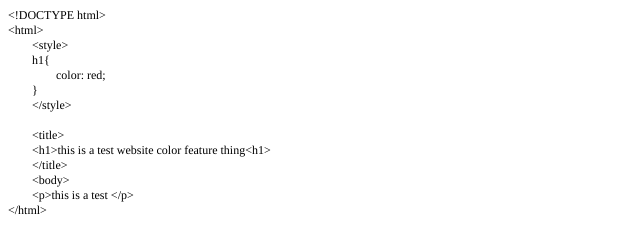
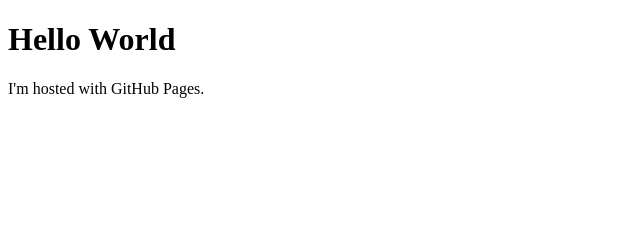
Before and after one commit to troyrich2/troyrich2.github.io, a plain HTML site: page index.html in a window 1280 px wide. Shown: the whole page, without its empty margins (0-640 px from the left). Drawn offline with Linux system fonts and the light colour scheme.

Commit message:
test
test

```diff
--- a/index.html
+++ b/index.html
@@ -1,32 +1,7 @@
-<!DOCTYPE html PUBLIC "-//W3C//DTD HTML 4.01//EN" "http://www.w3.org/TR/html4/strict.dtd">
+<!DOCTYPE html>
 <html>
-<head>
-  <meta http-equiv="Content-Type" content="text/html; charset=utf-8">
-  <meta http-equiv="Content-Style-Type" content="text/css">
-  <title></title>
-  <meta name="Generator" content="Cocoa HTML Writer">
-  <meta name="CocoaVersion" content="2022.3">
-  <style type="text/css">
-    p.p1 {margin: 0.0px 0.0px 0.0px 0.0px; font: 12.0px Times; color: #000000; -webkit-text-stroke: #000000}
-    p.p2 {margin: 0.0px 0.0px 0.0px 0.0px; font: 12.0px Times; color: #000000; -webkit-text-stroke: #000000; min-height: 14.0px}
-    span.s1 {font-kerning: none}
-    span.Apple-tab-span {white-space:pre}
-  </style>
-</head>
 <body>
-<p class="p1"><span class="s1">&lt;!DOCTYPE html&gt;</span></p>
-<p class="p1"><span class="s1">&lt;html&gt;</span></p>
-<p class="p1"><span class="s1"><span class="Apple-tab-span">	</span>&lt;style&gt;</span></p>
-<p class="p1"><span class="s1"><span class="Apple-tab-span">	</span>h1{</span></p>
-<p class="p1"><span class="s1"><span class="Apple-tab-span">	</span><span class="Apple-tab-span">	</span>color: red;</span></p>
-<p class="p1"><span class="s1"><span class="Apple-tab-span">	</span>}</span></p>
-<p class="p1"><span class="s1"><span class="Apple-tab-span">	</span>&lt;/style&gt;</span></p>
-<p class="p2"><span class="s1"><span class="Apple-tab-span">	</span></span></p>
-<p class="p1"><span class="s1"><span class="Apple-tab-span">	</span>&lt;title&gt;</span></p>
-<p class="p1"><span class="s1"><span class="Apple-tab-span">	</span>&lt;h1&gt;this is a test website color feature thing&lt;h1&gt;<span class="Apple-tab-span">	</span></span></p>
-<p class="p1"><span class="s1"><span class="Apple-tab-span">	</span>&lt;/title&gt;</span></p>
-<p class="p1"><span class="s1"><span class="Apple-tab-span">	</span>&lt;body&gt;</span></p>
-<p class="p1"><span class="s1"><span class="Apple-tab-span">	</span>&lt;p&gt;this is a test &lt;/p&gt;</span></p>
-<p class="p1"><span class="s1">&lt;/html&gt;</span></p>
+<h1>Hello World</h1>
+<p>I'm hosted with GitHub Pages.</p>
 </body>
 </html>
```
